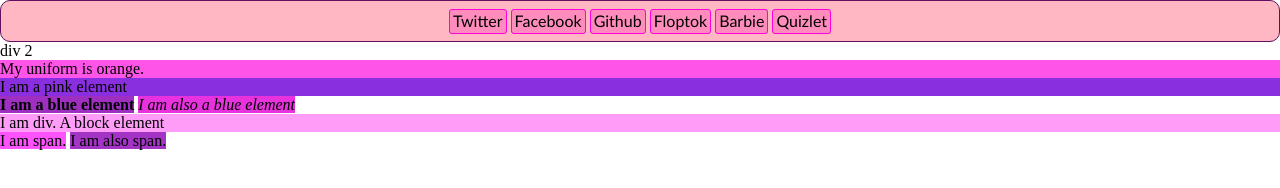
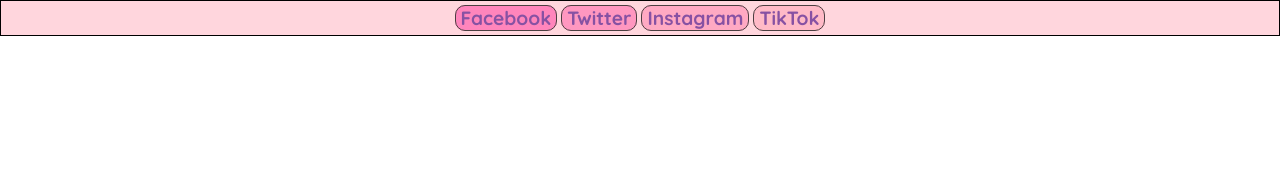
Before and after one commit to aurieepam/AubreyPamaylaon_Module5, a plain HTML site: page index.html in a window 1280 px wide. Drawn offline with Linux system fonts and the light colour scheme; a web font is replaced by a local one.

Commit message:
Add files via upload

```diff
--- a/index.html
+++ b/index.html
@@ -4,68 +4,18 @@
     <meta charset="UTF-8">
     <meta name="viewport" content="width=device-width, initial-scale=1.0">
     <title>Document</title>
-    <style>
-        *{
-            margin: 0px;
-            padding: 0px;
-
-        }
-
-        .menubar{
-            background-color: rgb(255, 183, 195);
-            border-radius: 10px;
-            display: block;
-            border: 1px solid rgb(95, 17, 95);
-            text-align: center;
-            padding-left: 10px;
-            padding-right: 10px;
-            padding-top: 10px;
-            padding-bottom: 10px;
-        } div{
-
-
-        }
-        #links{
-            border: 1px solid rgb(255, 0, 221);
-            border-radius: 3px;
-            background-color: rgb(255, 140, 188);
-            display: inline;
-            padding: 3px;
-        }
-        #links a{
-            text-decoration: none;
-            color: black;
-            font-family:'Gill Sans', 'Gill Sans MT', Calibri, 'Trebuchet MS', sans-serif
-
-        }
-        #links:hover{
-            background-color: rgb(208, 105, 255);
-        }
-    </style>
 </head>
 <body>
-    <div class="menubar">
-
-        <div>
-
+    <div class="container">
+        <div class="navbar">
+            <!-- div.links#a*4>a -->
+            <div class="links" id="a"><a href="" class="rounded penk">Facebook</a></div>
+            <div class="links" id="a"><a href="" class="rounded purple">Twitter</a></div>
+            <div class="links" id="a"><a href="" class="rounded pink">Instagram</a></div>
+            <div class="links" id="a"><a href="" class="rounded hotpink">TikTok</a></div>
         </div>
-        <div id="links"><a href="">Twitter</a></div>
-        <div id="links"><a href="">Facebook</a></div>
-        <div id="links"><a href="">Github</a></div>
-        <div id="links"><a href="">Floptok</a></div>
-        <div id="links"><a href="">Barbie</a></div>
-        <div id="links"><a href="">Quizlet</a></div>
     </div>
-    <div>
-        div 2
-    </div>
-    <p style="background-color: rgb(255, 84, 232);">My uniform is orange.</p>
-    <p style="background-color: rgb(138, 47, 224);">I am a pink element</p>
-    <strong style="background-color: rgb(158, 47, 192);">I am a blue element</strong>
-    <i style="background-color: rgb(231, 50, 222);">I am also a blue element</i>
-    <div style="background-color: rgb(255, 156, 247);">I am div. A block element</div>
-    <span style="background-color: rgb(255, 82, 255);">I am span.</span>
-    <span style="background-color: rgb(163, 52, 197);">I am also span.</span>
-
+    <!-- link(tab or enter) -->
+<link rel="stylesheet" href="style.css">
 </body>
 </html>
--- /dev/null
+++ b/style.css
@@ -0,0 +1,36 @@
+@import url('https://fonts.googleapis.com/css2?family=Mooli&family=Quicksand:wght@700&display=swap');
+
+*{padding: 0px;margin: 0px;}
+
+.navbar{
+    border: 1px solid black;
+    padding: 5px;
+    text-align: center;
+    background-color: rgb(255, 214, 221);
+}
+.links{
+    display: inline;
+
+}
+
+.links a{
+    text-decoration: none;
+    font-family:'Quicksand', sans-serif;
+    font-size: larger;
+    padding-left: 5px;
+    padding-right: 5px;
+    border: 1px solid black;
+    opacity: .7;
+    transition: .4s;
+}
+.links a:hover{
+    opacity: 1;
+    transition: .4s;
+    font-size: large;
+
+}
+.rounded{border-radius: 10px;}
+.penk{background-color:rgb(255, 100, 175);}
+.purple{background-color: rgb(255, 125, 180);}
+.pink{background-color: rgb(255, 150, 185);}
+.hotpink{background-color: rgb(255, 175, 190);}
```
